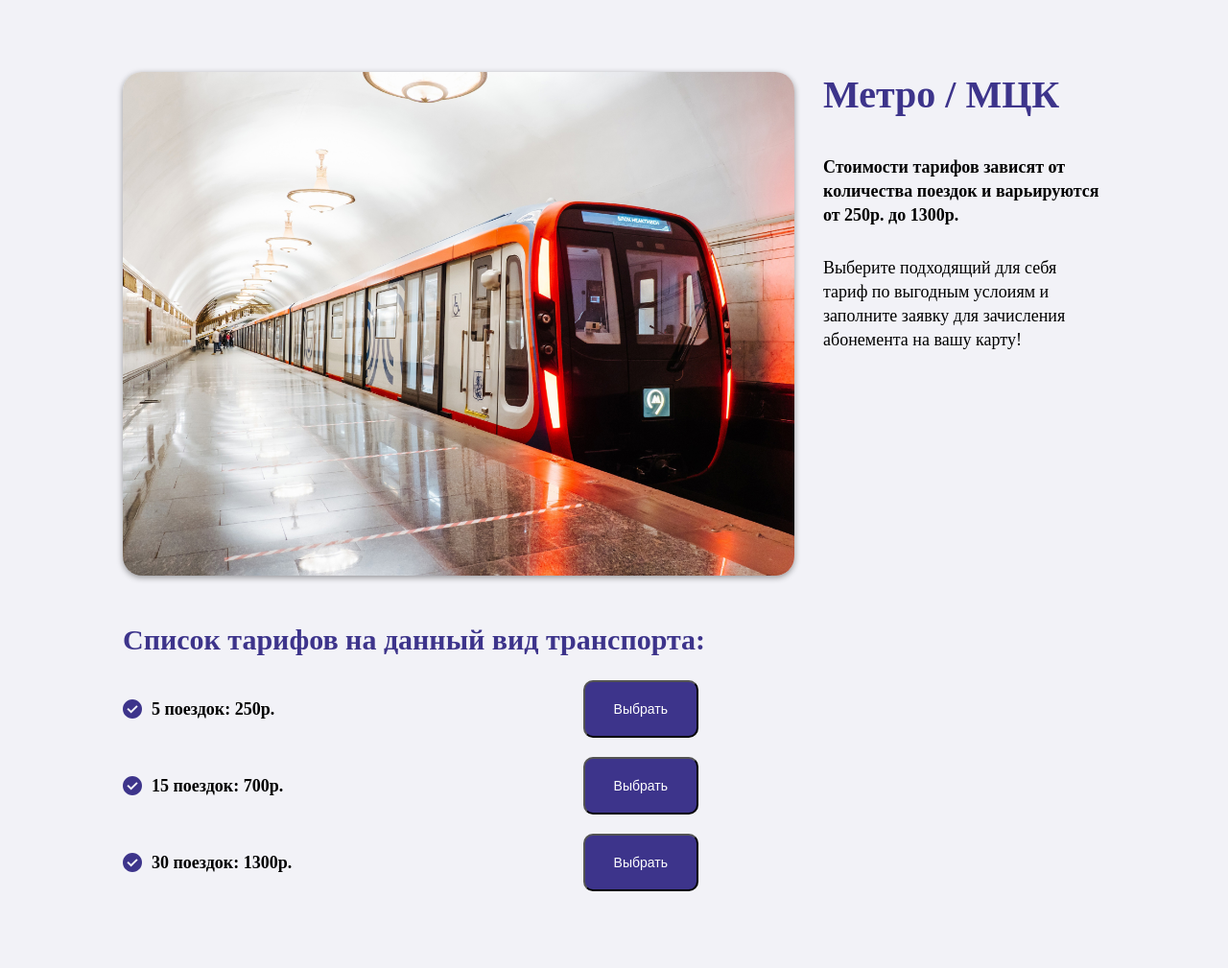
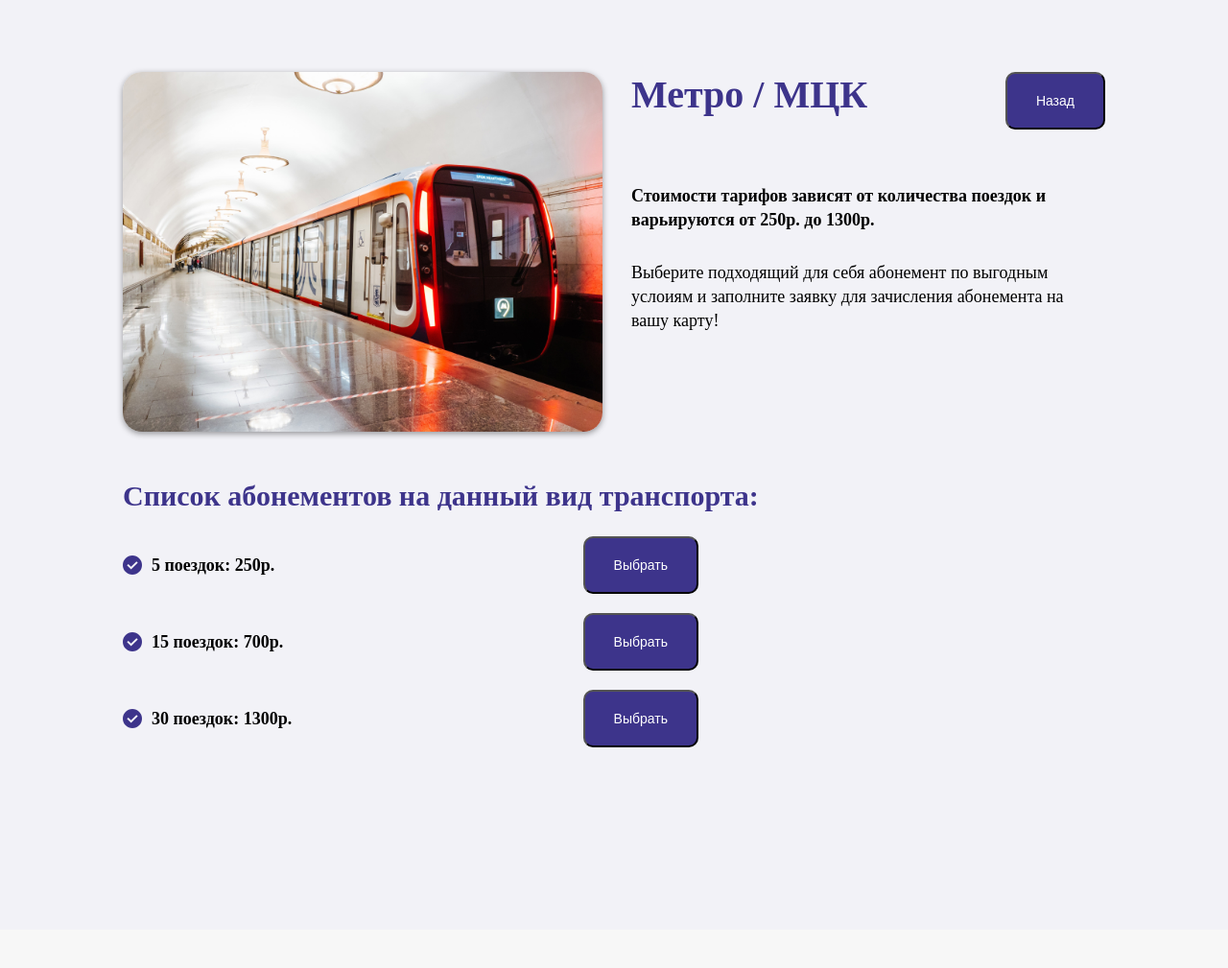
Before and after one commit to AshurovG/transport_subscriptions_back, a Django app: page /subscription/1/ in a window 1280 px wide. Shown: the part 110-1119 px from the top of the page at 96% size. After the commit the page ends 889 px from the top, so only its background shows below. Run offline with Django 4.2, Linux system fonts and the light colour scheme.

Commit message:
create back button from detailed subscription page to subscriptions page

```diff
--- a/transport_subscriptions_back/settings.py
+++ b/transport_subscriptions_back/settings.py
@@ -116,7 +116,7 @@ USE_TZ = True
 # https://docs.djangoproject.com/en/4.2/howto/static-files/
 
 # STATIC_URL = '/transport_subscriptions_back_app/static/'
-STATIC_URL = '/transport_subscriptions_back_app/static/'
+STATIC_URL = '/static/'
 
 STATICFILES_DIRS = [
     BASE_DIR / "transport_subscriptions_back_app/static/"
--- a/transport_subscriptions_back_app/static/css/styles.css
+++ b/transport_subscriptions_back_app/static/css/styles.css
@@ -126,6 +126,7 @@ a {
   width: 100%;
   height: 130px;
   position: relative;
+  margin-bottom: 50px;
 }
 
 .cards__input {
@@ -244,9 +245,17 @@ a {
 }
 
 .detailed__image {
+  min-width: 500px;
   width: 700px;
   border-radius: 20px;
   box-shadow: 0px 2px 6px rgba(0, 0, 0, 0.4);;
+}
+
+.detailed__text-title-container {
+  display: flex;
+  justify-content: space-between;
+  align-items: start;
+  margin-bottom: 30px;
 }
 
 .detailed__text-title {
@@ -302,6 +311,7 @@ a {
   transition: .2s background-color ease;
 }
 
+
 .detailed__rates-list-item-btn {
   position: absolute;
   right: 0;
--- a/transport_subscriptions_back_app/templates/subscription.html
+++ b/transport_subscriptions_back_app/templates/subscription.html
@@ -8,14 +8,14 @@
       <div class="detailed__info-preview">
         <img class="detailed__image" src="{% static data.subscription.src %}" alt="{{data.subscription.title}}">
         <div class="detailed__text">
-          <h1 class="detailed__text-title">{{data.subscription.title}}</h1>
+          <div class="detailed__text-title-container  "><h1 class="detailed__text-title">{{data.subscription.title}}</h1><a href="/"> <button class="btn">Назад</button></a></div>
           <h4 class="detailed__text-subtitle">{{data.subscription.info}}</h4>
-          <p class="detailed__text-text">Выберите подходящий для себя тариф по выгодным услоиям и заполните заявку для зачисления абонемента на вашу карту!</p>
+          <p class="detailed__text-text">Выберите подходящий для себя абонемент по выгодным услоиям и заполните заявку для зачисления абонемента на вашу карту!</p>
         </div>
       </div>
 
       <div class="detailed__rates-container">
-        <h2 class="detailed__rates-title">Список тарифов на данный вид транспорта:</h2>
+        <h2 class="detailed__rates-title">Список абонементов на данный вид транспорта:</h2>
         <div class="detailed__rates-list">
           {% for rate in data.subscription.rates %}
               <!-- Вывод ваших данных о расценках -->
```
